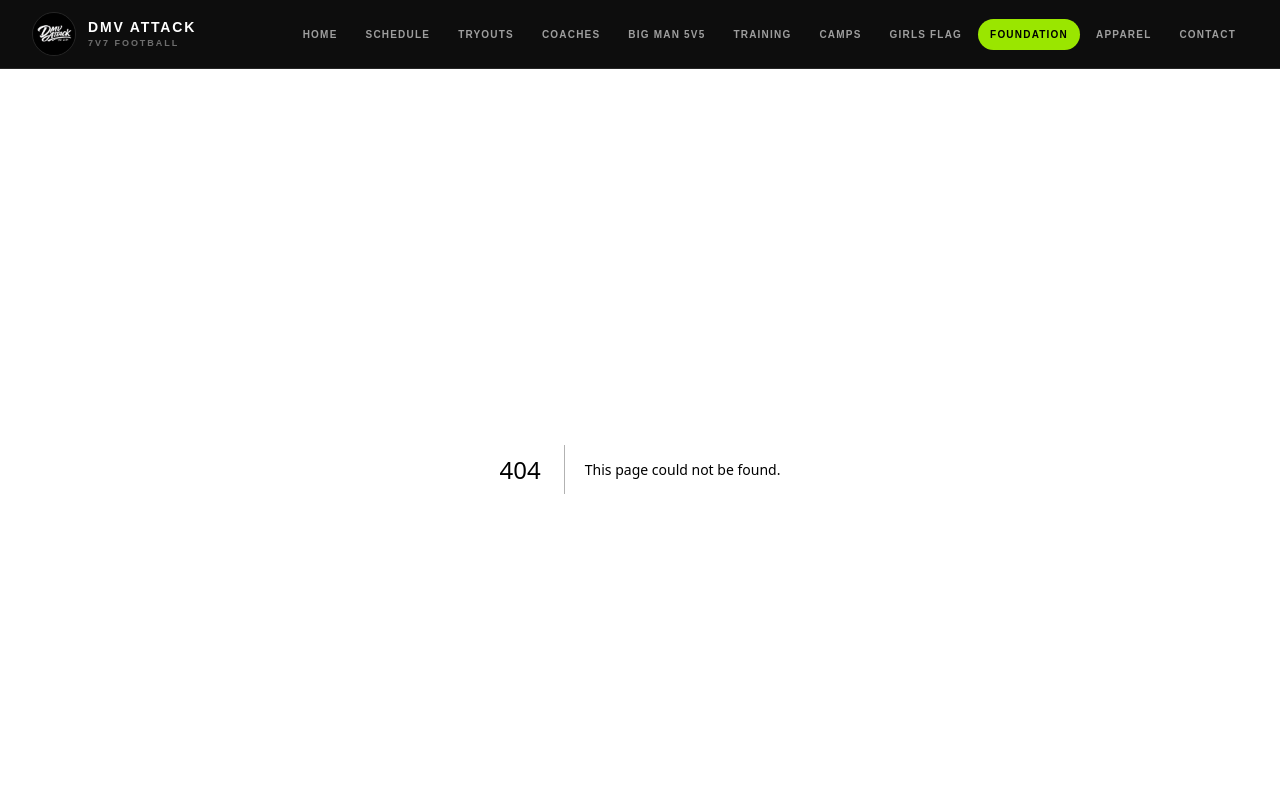
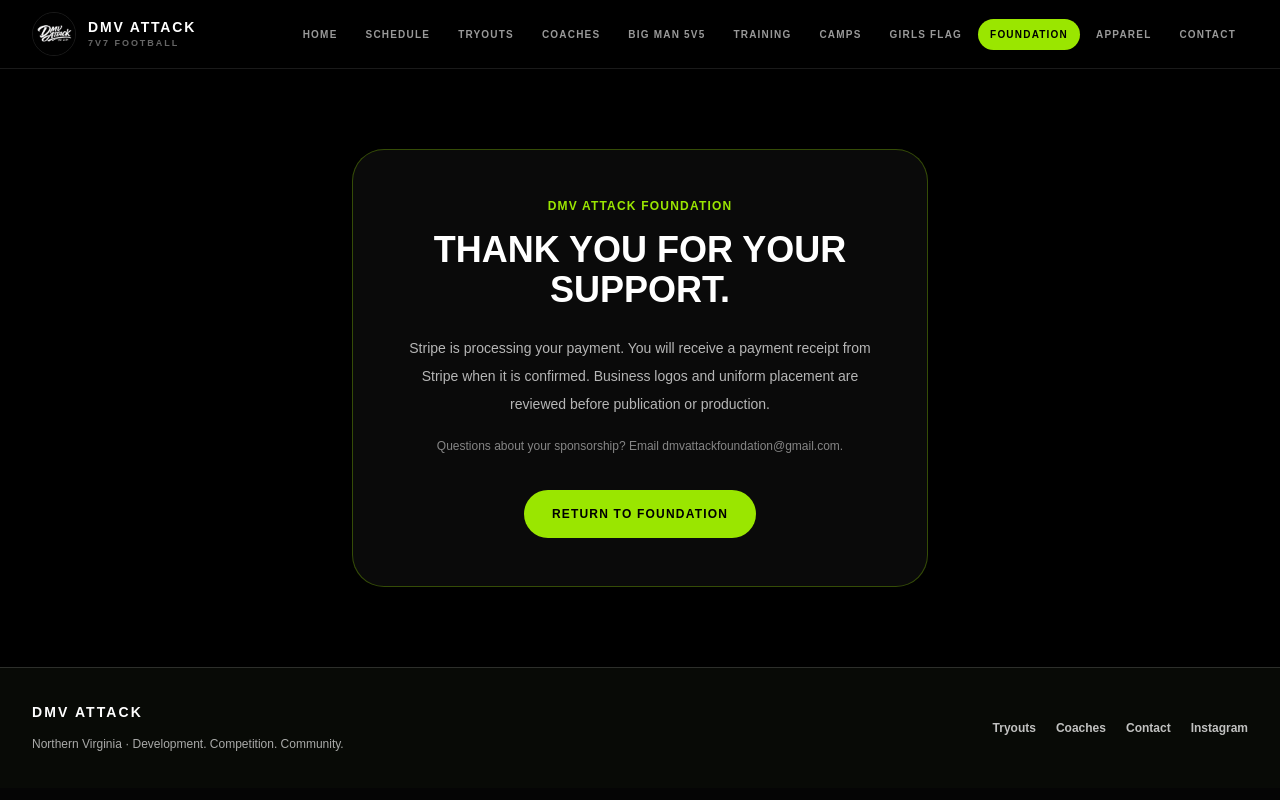
Before and after one commit to taenextlevelqbs-ops/dmv-attack-7v7, a Next.js app: page /foundation/thank-you in a window 1280 px wide. Before the commit this address had no page. Shown: the top 800 px of the page. Built offline with nearby package versions, Linux system fonts and the light colour scheme.

Commit message:
Add secure payment return screen without unverified paid claim

```diff
--- /dev/null
+++ b/app/foundation/thank-you/page.tsx
@@ -0,0 +1,13 @@
+import Link from "next/link";
+export const metadata = {title:"Foundation Contribution | DMV Attack",robots:{index:false,follow:false}};
+export default function FoundationThankYou(){
+ return <main className="flex min-h-[70vh] items-center justify-center bg-black px-4 py-20 text-white">
+  <section className="w-full max-w-xl rounded-[32px] border border-lime-400/30 bg-white/[0.04] p-8 text-center md:p-12">
+   <p className="text-xs font-black uppercase tracking-widest text-lime-400">DMV Attack Foundation</p>
+   <h1 className="mt-4 text-4xl font-black uppercase">Thank You For Your Support.</h1>
+   <p className="mt-6 text-sm leading-7 text-white/70">Stripe is processing your payment. You will receive a payment receipt from Stripe when it is confirmed. Business logos and uniform placement are reviewed before publication or production.</p>
+   <p className="mt-4 text-xs leading-6 text-white/50">Questions about your sponsorship? Email dmvattackfoundation@gmail.com.</p>
+   <Link href="/foundation" className="mt-8 inline-flex rounded-full bg-lime-400 px-7 py-4 text-xs font-black uppercase tracking-widest text-black">Return To Foundation</Link>
+  </section>
+ </main>
+}
```
